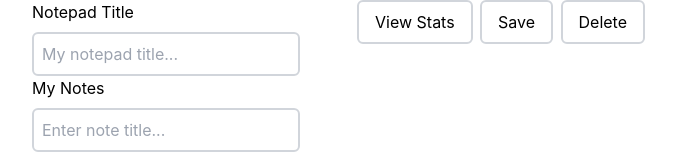
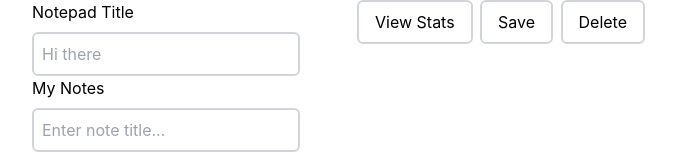
Before and after one commit to groverrichardson/disqo-assessment, a React (Create React App) app: page / in a window 1280 px wide. Shown: the top 158 px of the page, without its empty margins (283-959 px from the left). Built offline with nearby package versions, Linux system fonts and the light colour scheme.

Commit message:
Implemented Notepad Context.

```diff
--- a/src/App.js
+++ b/src/App.js
@@ -1,17 +1,36 @@
 import React from 'react';
+import { useReducer } from 'react';
 import 'tailwindcss/tailwind.css';
 import ButtonOptions from './components/button-options';
 import NotepadHero from './components/notepad-hero';
+import NoteContext from './contexts/NoteContext';
 import './styles/tailwind.sass';
 
 function App() {
+    const initialState = {
+        currentNoteTitle: '',
+        currentNoteDescription: '',
+        notepadTitle: 'Hi there',
+    };
+
+    function reducer(state, action) {
+        switch (action.type) {
+            case 'Update Notepad':
+                return (initialState.notepadTitle = action.value);
+        }
+    }
+
+    const [state, dispatch] = useReducer(reducer, initialState);
+
     return (
+        <NoteContext.Provider value={{ dispatch: dispatch, initialState }}>
             <main className="App flex flex-col justify-center items-center">
                 <div className="app-container flex flex-row flex-wrap justify-start items-start">
                     <NotepadHero />
                     <ButtonOptions />
                 </div>
             </main>
+        </NoteContext.Provider>
     );
 }
 
--- a/src/components/notepad-hero.js
+++ b/src/components/notepad-hero.js
@@ -1,7 +1,13 @@
 import React from 'react';
+import { useContext } from 'react';
+import NoteContext from '../contexts/NoteContext';
 import Note from './note';
 
 function NotepadHero() {
+    const noteContext = useContext(NoteContext);
+    const notepadTitle = noteContext.initialState.notepadTitle;
+    console.log(noteContext);
+
     return (
         <div className="NotepadHero flex flex-col justify-center items-between w-1/2">
             <div className="title-container">
@@ -9,7 +15,13 @@ function NotepadHero() {
                 <input
                     type="text"
                     className="notepad-title-input border-2 border-gray-300 p-2 rounded-md mt-2"
-                    placeholder="My notepad title..."
+                    placeholder={notepadTitle}
+                    onChange={(e) => {
+                        noteContext.dispatch({
+                            type: 'Update Notepad',
+                            value: e.target.value,
+                        });
+                    }}
                 />
             </div>
             <form className="notes-container flex flex-col justify-center items-start">
--- /dev/null
+++ b/src/contexts/NoteContext.js
@@ -0,0 +1,5 @@
+import { createContext } from 'react';
+
+const NoteContext = createContext();
+
+export default NoteContext;
```
Lines whose indentation alone changed are shown as unchanged.
